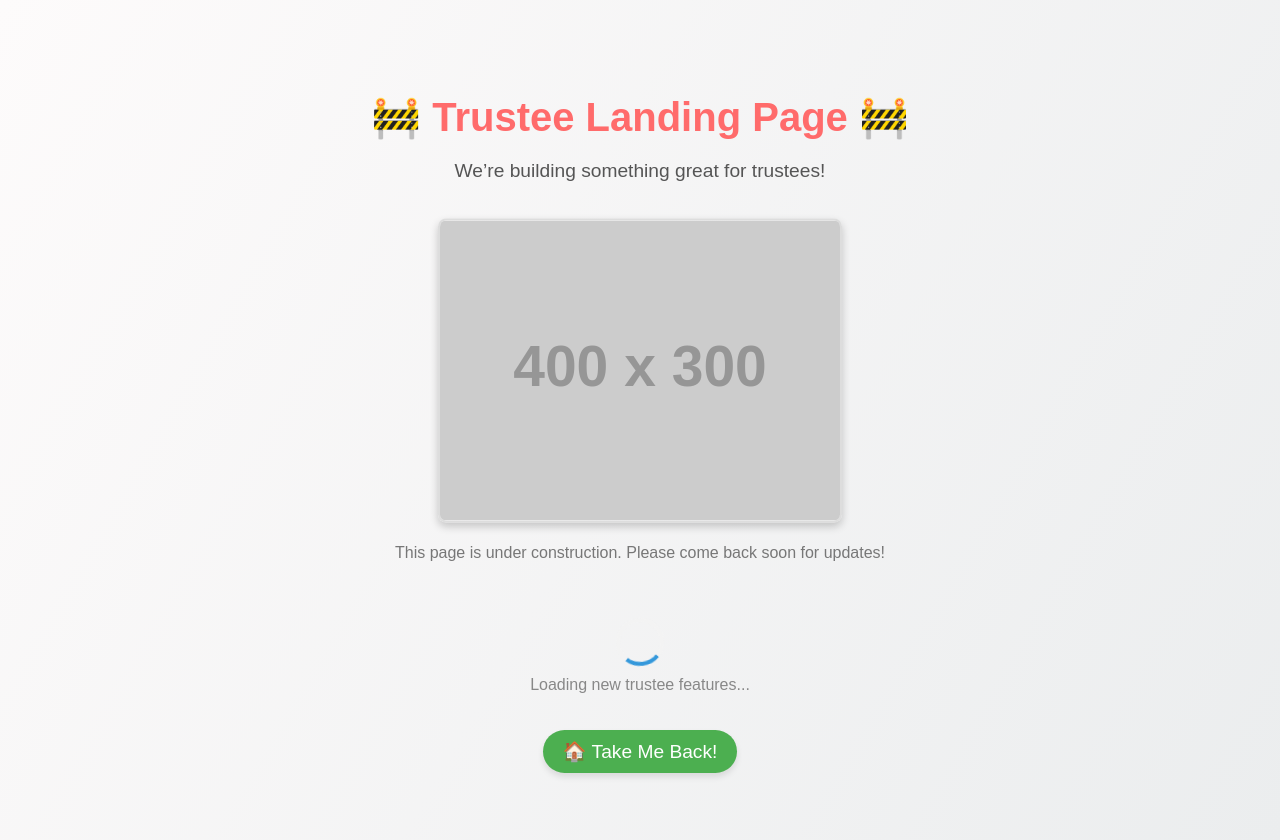
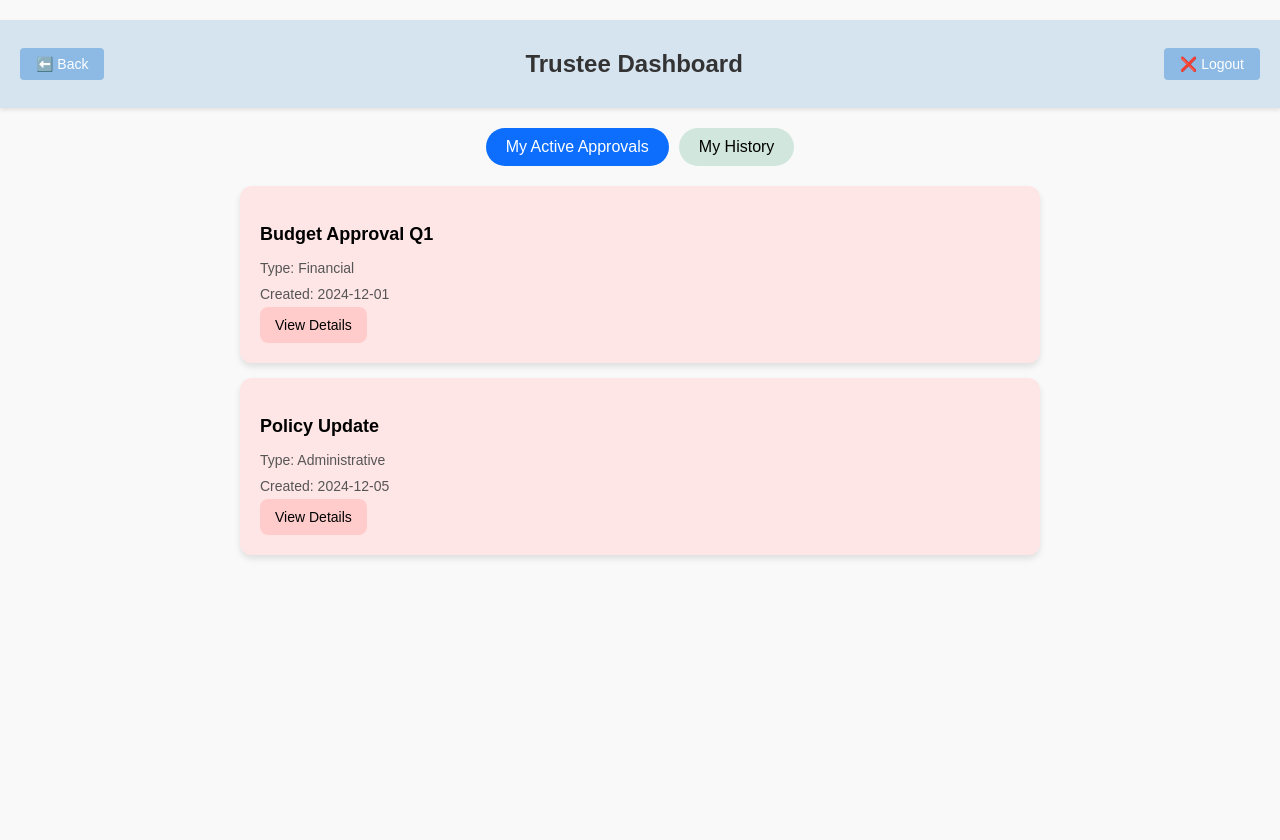
Before and after one commit to AmoryBotha/gmadevappfrontend, a React (Vite) app: page /trusteeLanding in a window 1280 px wide. Built offline with nearby package versions, Linux system fonts and the light colour scheme.

Commit message:
Trustee Landing Page

```diff
--- a/src/components/TrusteeLanding.jsx
+++ b/src/components/TrusteeLanding.jsx
@@ -1,43 +1,123 @@
-import React from "react";
+import React, { useState, useEffect } from "react";
 import { useNavigate } from "react-router-dom";
-import "../styles/UnderConstruction.css"; // Reuse or modify the same CSS file
-import "../styles/Navbar.css"; // Importing the Navbar styles
+import "../styles/Navbar.css";
+import "../styles/ApprovalsPage.css"; // New CSS for approvals page styling
+
+const approvalsData = {
+  active: [
+    {
+      id: 1,
+      subject: "Budget Approval Q1",
+      type: "Financial",
+      createdDate: "2024-12-01",
+    },
+    {
+      id: 2,
+      subject: "Policy Update",
+      type: "Administrative",
+      createdDate: "2024-12-05",
+    },
+  ],
+  history: [
+    {
+      id: 3,
+      subject: "Project Approval",
+      type: "Operational",
+      createdDate: "2024-10-15",
+      status: "Approved",
+    },
+    {
+      id: 4,
+      subject: "Hiring Plan",
+      type: "HR",
+      createdDate: "2024-10-20",
+      status: "Declined",
+    },
+  ],
+};
 
 function TrusteeLanding1() {
   const navigate = useNavigate();
+  const [view, setView] = useState("active");
+  const [approvals, setApprovals] = useState([]);
+
+  useEffect(() => {
+    // Load approvals based on the current view
+    switch (view) {
+      case "active":
+        setApprovals(approvalsData.active);
+        break;
+      case "history":
+        setApprovals(approvalsData.history);
+        break;
+      default:
+        setApprovals([]);
+    }
+  }, [view]);
+
+  const handleViewChange = (newView) => {
+    setView(newView);
+  };
+
+  const handleLogout = () => {
+    navigate("/login");
+  };
 
   const handleBackClick = () => {
-        navigate(-1); // Navigates to the previous page
+    navigate(-1);
   };
 
   return (
-        <div className="construction-container">
-            <div className="construction-header">
-                <h1>🚧 Trustee Landing Page 🚧</h1>
-                <p>We’re building something great for trustees!</p>
+    <div className="approvals-container">
+      {/* Navbar */}
+      <nav className="navbar">
+        <button className="nav-button" onClick={handleBackClick}>
+          ⬅️ Back
+        </button>
+        <h1 className="navbar-title">Trustee Dashboard</h1>
+        <button className="nav-button" onClick={handleLogout}>
+          ❌ Logout
+        </button>
+      </nav>
+
+      {/* View Selector */}
+      <div className="view-selector">
+        <button
+          className={`view-button ${view === "active" ? "active" : ""}`}
+          onClick={() => handleViewChange("active")}
+        >
+          My Active Approvals
+        </button>
+        <button
+          className={`view-button ${view === "history" ? "active" : ""}`}
+          onClick={() => handleViewChange("history")}
+        >
+          My History
+        </button>
       </div>
-            <div className="construction-content">
-                <img
-                    src="https://via.placeholder.com/400x300?text=Under+Construction"
-                    alt="Under Construction"
-                    className="construction-image"
-                />
-                <p className="construction-message">
-                    This page is under construction. Please come back soon for updates!
-                </p>
+
+      {/* Approvals List */}
+      <div className="approvals-list">
+        {approvals.map((approval) => (
+          <div key={approval.id} className="approval-item">
+            <h3 className="approval-subject">{approval.subject}</h3>
+            <p className="approval-type">Type: {approval.type}</p>
+            <p className="approval-date">Created: {approval.createdDate}</p>
+            {approval.status && <p className="approval-status">Status: {approval.status}</p>}
+            <button
+              className="approval-button"
+              onClick={() => navigate(`/approval/${approval.id}`)}
+            >
+              View Details
+            </button>
           </div>
-            <div className="construction-footer">
-                <div className="loader"></div>
-                <p>Loading new trustee features...</p>
-            </div>
-            {/* Fun Back Button */}
-            <div className="back-button-container">
-                <button className="fun-back-button" onClick={handleBackClick}>
-                    🏠 Take Me Back!
-                </button>
+        ))}
       </div>
     </div>
   );
 }
 
 export default TrusteeLanding1;
+//Add the necessary CSS in ApprovalsPage.css for the pastel theme.
+//Integrate real API calls to fetch approvals dynamically.
+//Ensure routing for View Details to the appropriate approval detail page.
--- /dev/null
+++ b/src/styles/ApprovalsPage.css
@@ -0,0 +1,122 @@
+/* ApprovalsPage.css */
+
+/* General Container */
+.approvals-container {
+    font-family: Arial, sans-serif;
+    background-color: #f9f9f9;
+    min-height: 100vh;
+    display: flex;
+    flex-direction: column;
+    align-items: center;
+    padding: 20px;
+  }
+
+  /* Navbar */
+  .navbar {
+    width: 100%;
+    display: flex;
+    justify-content: space-between;
+    align-items: center;
+    background-color: #d6e4f0;
+    padding: 10px 20px;
+    box-shadow: 0 2px 4px rgba(0, 0, 0, 0.1);
+  }
+
+  .navbar-title {
+    font-size: 24px;
+    font-weight: bold;
+    color: #333;
+  }
+
+  .nav-button {
+    background-color: #8cbae5;
+    border: none;
+    padding: 8px 16px;
+    border-radius: 4px;
+    color: white;
+    font-size: 14px;
+    cursor: pointer;
+    transition: background-color 0.3s ease;
+  }
+
+  .nav-button:hover {
+    background-color: #6fa9d9;
+  }
+
+  /* View Selector */
+  .view-selector {
+    margin: 20px 0;
+    display: flex;
+    gap: 10px;
+  }
+
+  .view-button {
+    background-color: #d1e7dd;
+    border: none;
+    padding: 10px 20px;
+    border-radius: 20px;
+    font-size: 16px;
+    cursor: pointer;
+    transition: background-color 0.3s ease;
+  }
+
+  .view-button.active {
+    background-color: #0d6efd;
+    color: white;
+  }
+
+  .view-button:hover {
+    background-color: #a7d9c4;
+  }
+
+  /* Approvals List */
+  .approvals-list {
+    width: 100%;
+    max-width: 800px;
+    display: flex;
+    flex-direction: column;
+    gap: 15px;
+  }
+
+  .approval-item {
+    background-color: #ffe6e6;
+    border-radius: 12px;
+    padding: 20px;
+    display: flex;
+    flex-direction: column;
+    box-shadow: 0 4px 6px rgba(0, 0, 0, 0.1);
+    transition: transform 0.2s ease;
+  }
+
+  .approval-item:hover {
+    transform: translateY(-5px);
+  }
+
+  .approval-subject {
+    font-size: 18px;
+    font-weight: bold;
+    margin-bottom: 10px;
+  }
+
+  .approval-type,
+  .approval-date,
+  .approval-status {
+    font-size: 14px;
+    color: #555;
+    margin: 5px 0;
+  }
+
+  .approval-button {
+    align-self: flex-start;
+    background-color: #ffcccb;
+    border: none;
+    padding: 10px 15px;
+    border-radius: 8px;
+    font-size: 14px;
+    cursor: pointer;
+    transition: background-color 0.3s ease;
+  }
+
+  .approval-button:hover {
+    background-color: #ff9999;
+  }
```
Lines whose indentation alone changed are shown as unchanged.
